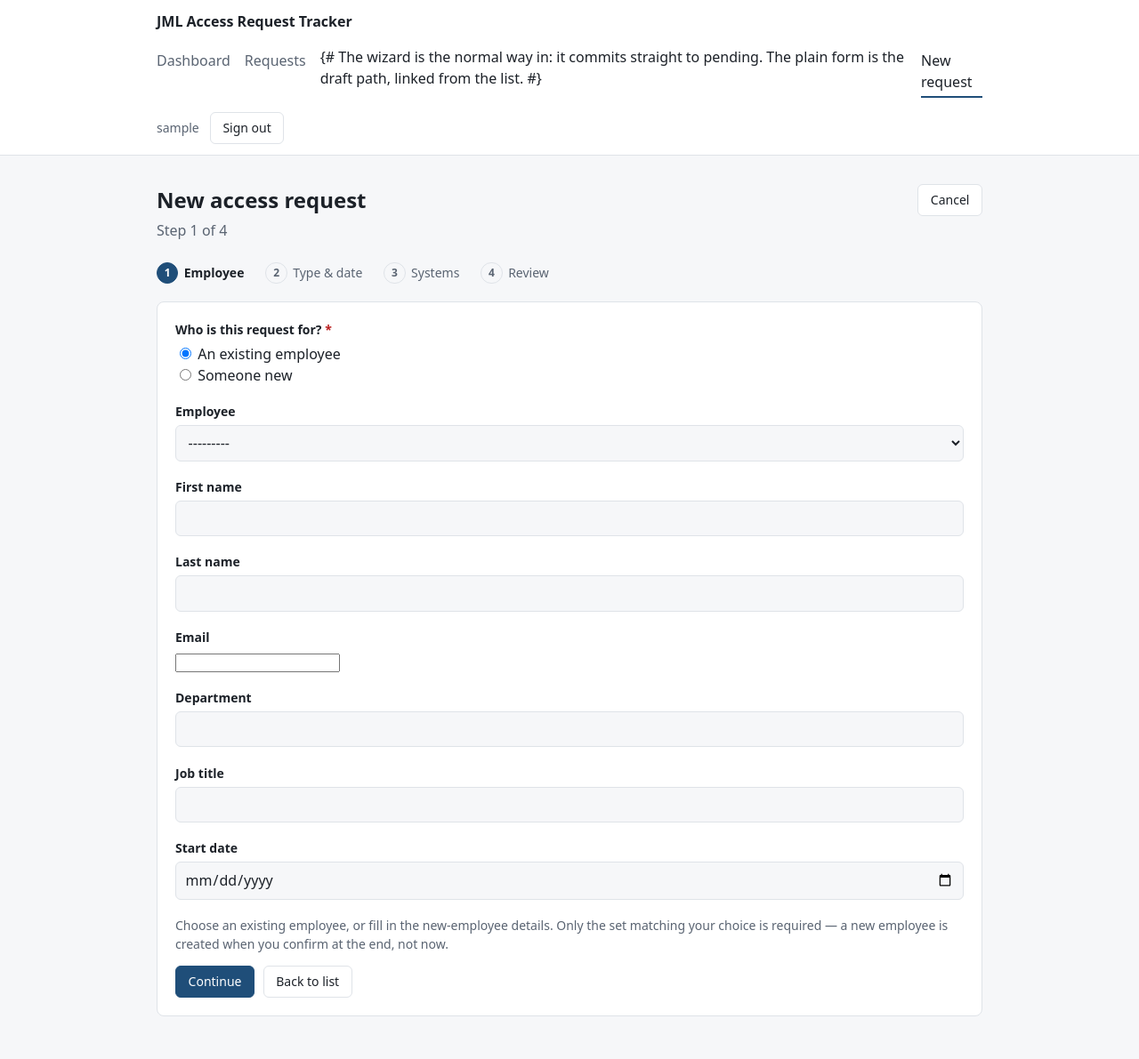
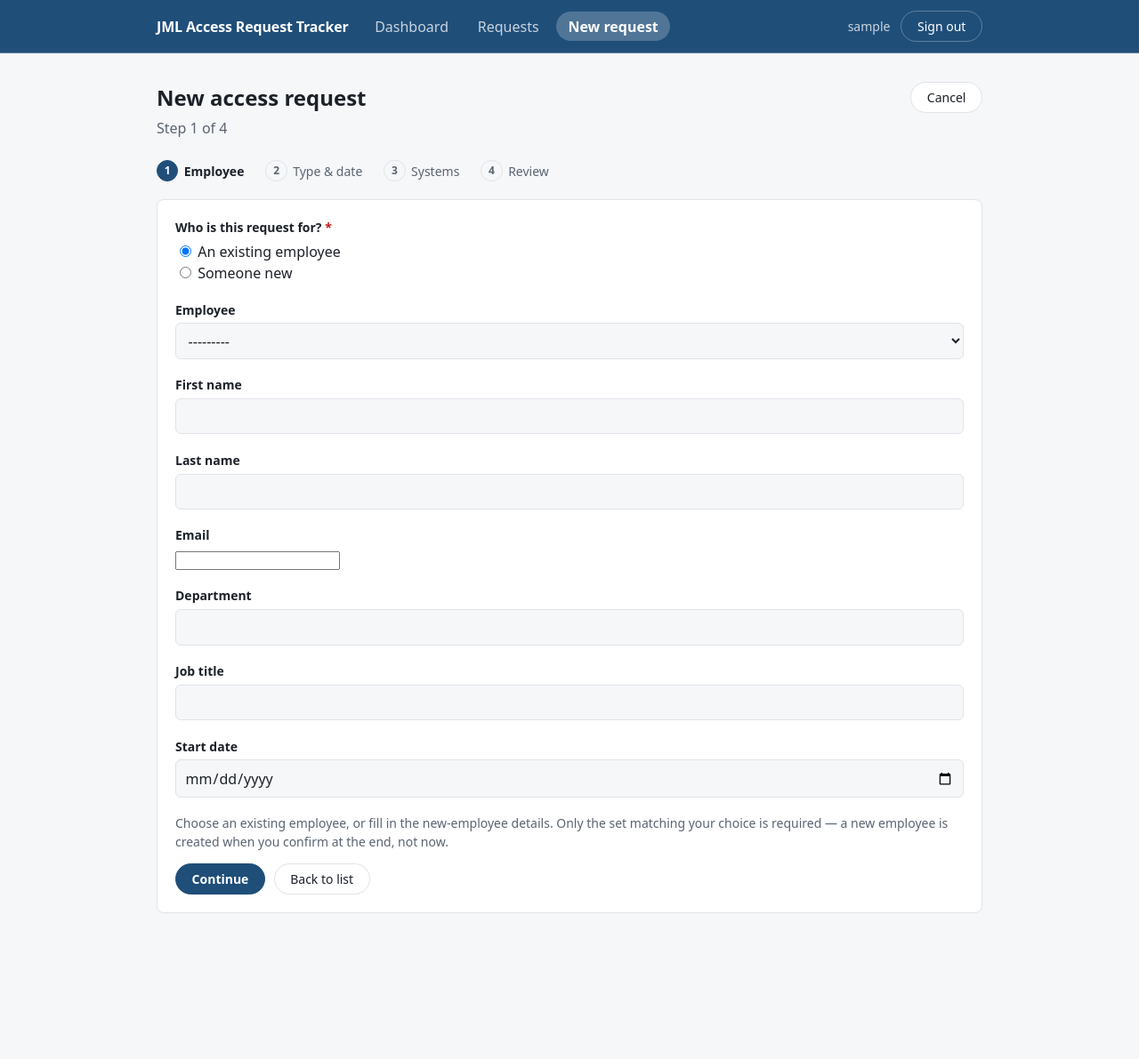
Before and after one commit to protectIDmarc/jmltracker, a Django app: page /requests/new/wizard/employee/ in a window 1280 px wide. Shown: the whole page at 89% size. After the commit the page ends 1027 px from the top, so only its background shows below. Run offline with Django 5.2, Linux system fonts and the light colour scheme; the visitor is signed in with stand-in values (Sample User, id 1); data that the repository does not hold is empty.

Commit message:
Round the buttons and give the header its own colour
Buttons and nav links become pills, matching the wizard's step markers.
The header is a solid accent band rather than a third white surface, so
navigation separates from content without a divider; in dark mode it goes
deeper than the page instead, because the accent is a light blue there and
white-on-accent would be unreadable. The demo banner is tinted amber - it
is a warning, so it looks like one.

```diff
--- a/static/css/app.css
+++ b/static/css/app.css
@@ -16,6 +16,20 @@
     --status-rejected: #b91c1c;
     --status-completed: #1d4ed8;
     --status-cancelled: #6b7280;
+
+    /* Chrome. The header is a solid accent band rather than another white
+       surface: it separates navigation from content without needing a rule. */
+    --header-bg: #1f4e79;
+    --header-text: #ffffff;
+    --header-muted: rgba(255, 255, 255, 0.76);
+    --header-hover: rgba(255, 255, 255, 0.14);
+    --header-active: rgba(255, 255, 255, 0.22);
+    --header-line: rgba(255, 255, 255, 0.28);
+
+    /* The demo banner is a warning, so it is tinted like one. */
+    --banner-bg: #fdf3e3;
+    --banner-text: #7a5312;
+    --banner-line: #e8cfa4;
 }
 
 @media (prefers-color-scheme: dark) {
@@ -34,6 +48,20 @@
         --status-rejected: #e5766e;
         --status-completed: #6fa4f0;
         --status-cancelled: #9aa4b2;
+
+        /* Dark mode inverts the relationship: the accent is now a light blue,
+           so white-on-accent would be unreadable. The header goes deeper than
+           the page instead of brighter. */
+        --header-bg: #0f1520;
+        --header-text: #e6e9ee;
+        --header-muted: #96a1b0;
+        --header-hover: rgba(255, 255, 255, 0.08);
+        --header-active: rgba(122, 167, 212, 0.24);
+        --header-line: #2f3540;
+
+        --banner-bg: #2a2110;
+        --banner-text: #e0b872;
+        --banner-line: #4a3a1c;
     }
 }
 
@@ -55,18 +83,19 @@ a { color: var(--accent); }
     padding: 0.55rem 1rem;
     text-align: center;
     font-size: 0.875rem;
-    background: var(--surface);
-    color: var(--muted);
-    border-bottom: 1px solid var(--border);
+    background: var(--banner-bg);
+    color: var(--banner-text);
+    border-bottom: 1px solid var(--banner-line);
 }
 
-.demo-banner strong { color: var(--text); }
+.demo-banner strong { color: var(--banner-text); }
 
 /* --- Layout --- */
 
 .site-header {
-    background: var(--surface);
-    border-bottom: 1px solid var(--border);
+    background: var(--header-bg);
+    border-bottom: 1px solid var(--header-line);
+    color: var(--header-text);
 }
 
 .site-header .inner,
@@ -88,26 +117,35 @@ main.container {
 .brand {
     font-weight: 600;
     text-decoration: none;
-    color: var(--text);
+    color: var(--header-text);
+    letter-spacing: -0.01em;
 }
 
 .site-header nav {
     display: flex;
-    gap: 1rem;
+    gap: 0.35rem;
     margin-right: auto;
 }
 
 .site-header nav a {
     text-decoration: none;
-    color: var(--muted);
-    padding: 0.25rem 0;
-    border-bottom: 2px solid transparent;
+    color: var(--header-muted);
+    padding: 0.3rem 0.85rem;
+    border-radius: 999px;
+    transition: background-color 0.15s ease, color 0.15s ease;
 }
 
-.site-header nav a.active,
 .site-header nav a:hover {
-    color: var(--text);
-    border-bottom-color: var(--accent);
+    background: var(--header-hover);
+    color: var(--header-text);
+}
+
+/* The current section is filled, not merely brighter: on a coloured band a
+   weight or shade change alone is too easy to miss. */
+.site-header nav a.active {
+    background: var(--header-active);
+    color: var(--header-text);
+    font-weight: 600;
 }
 
 .session {
@@ -115,7 +153,20 @@ main.container {
     align-items: center;
     gap: 0.75rem;
     font-size: 0.875rem;
-    color: var(--muted);
+    color: var(--header-muted);
+}
+
+/* Sign out sits on the coloured band, so it cannot use the default button
+   colours - it is outlined in the header's own palette instead. */
+.session button {
+    background: transparent;
+    border-color: var(--header-line);
+    color: var(--header-text);
+}
+
+.session button:hover {
+    background: var(--header-hover);
+    border-color: var(--header-text);
 }
 
 main.container { padding-top: 2rem; padding-bottom: 3rem; }
@@ -129,21 +180,44 @@ h1 { font-size: 1.5rem; margin: 0 0 0.25rem; }
 button, .button {
     font: inherit;
     font-size: 0.875rem;
-    padding: 0.4rem 0.85rem;
+    /* Pill. The extra horizontal padding is what stops a fully rounded button
+       looking pinched at the ends. */
+    padding: 0.42rem 1.1rem;
     border: 1px solid var(--border);
-    border-radius: 0.375rem;
+    border-radius: 999px;
     background: var(--surface);
     color: var(--text);
     cursor: pointer;
     text-decoration: none;
+    line-height: 1.4;
+    white-space: nowrap;
+    transition: background-color 0.15s ease, border-color 0.15s ease,
+                color 0.15s ease;
 }
 
-button:hover, .button:hover { border-color: var(--accent); }
+button:hover, .button:hover {
+    border-color: var(--accent);
+    color: var(--accent);
+}
 
 button.primary {
     background: var(--accent);
     border-color: var(--accent);
     color: var(--accent-text);
+    font-weight: 600;
+}
+
+button.primary:hover {
+    background: var(--accent);
+    border-color: var(--accent);
+    color: var(--accent-text);
+    filter: brightness(1.12);
+}
+
+/* Keyboard focus must stay obvious once the shape changes. */
+button:focus-visible, .button:focus-visible {
+    outline: 2px solid var(--accent);
+    outline-offset: 2px;
 }
 
 /* --- Cards and tables --- */
--- a/templates/base.html
+++ b/templates/base.html
@@ -8,8 +8,6 @@
 </head>
 <body>
   {% if demo_mode %}
-    {# Shown to everyone, signed in or not: a visitor should know the data is
-       synthetic and disposable before they start changing it. #}
     <p class="demo-banner">
       <strong>Demonstration site.</strong> All data is invented, the accounts are
       shared, and everything resets on a schedule — create, edit and withdraw
@@ -26,8 +24,6 @@
              class="{% if request.resolver_match.url_name == 'dashboard' %}active{% endif %}">Dashboard</a>
           <a href="{% url 'request_list' %}"
              class="{% if request.resolver_match.url_name == 'request_list' %}active{% endif %}">Requests</a>
-          {# The wizard is the normal way in: it commits straight to pending.
-             The plain form is the draft path, linked from the list. #}
           <a href="{% url 'wizard_start' %}"
              class="{% if 'wizard' in request.resolver_match.url_name %}active{% endif %}">New request</a>
         </nav>
```
